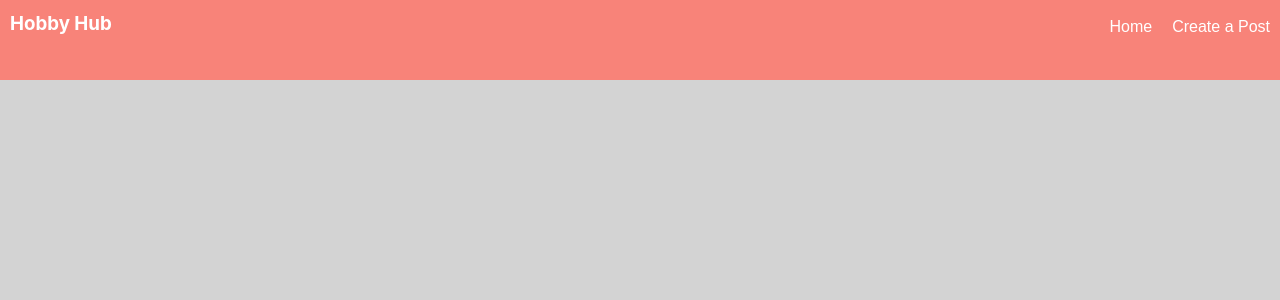
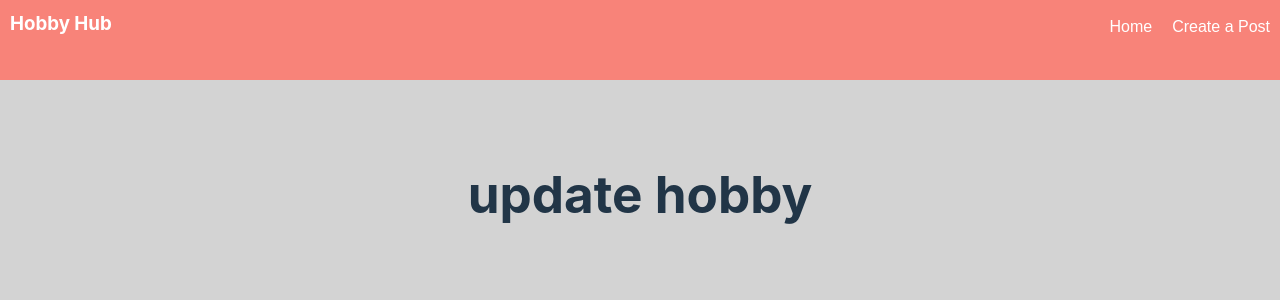
Before and after one commit to Boyce007/Hobbyhub, a React (Vite) app: page /hobby/1/update in a window 1280 px wide. Shown: the top 300 px of the page. Built offline with nearby package versions, Linux system fonts and the light colour scheme.

Commit message:
added new route to edit hobby

```diff
--- a/src/App.jsx
+++ b/src/App.jsx
@@ -22,7 +22,7 @@ function App() {
       element:<HobbyInfo/>
     },
     {
-      path:'update',
+      path:'/hobby/:id/update',
       element:<UpdateHobby/>
     }
 
--- a/src/pages/HobbyInfo.jsx
+++ b/src/pages/HobbyInfo.jsx
@@ -1,5 +1,5 @@
 import React from 'react'
-import { useParams } from 'react-router-dom'
+import { useParams,useNavigate } from 'react-router-dom'
 import { useState,useEffect } from 'react'
 import { getTimeSince } from '../client'
 import { supabase } from '../client'
@@ -8,6 +8,7 @@ import ThumbUpOffAltIcon from '@mui/icons-material/ThumbUpOffAlt';
 import CreateIcon from '@mui/icons-material/Create';
 const HobbyInfo = () => {
   const {id} = useParams();
+  const navigate = useNavigate();
   const [hobby,setHobby] = useState({})
   const [hobbyLikes, setHobbyLikes] = useState(0);
   const [postComments,setPostComments] = useState([]);
@@ -74,8 +75,10 @@ const HobbyInfo = () => {
   return (
     <div className='info-container'>
       <div style={{display:"flex",flexDirection:"column",alignItems:"flex-start",marginBottom:"0px",marginTop:"0px" }} >
-
+        <div style={{display:"flex"}}>
         <p>{getTimeSince(hobby.created_at)}</p>
+        <button style={{position:"relative",left: 525,backgroundColor:"#F88379"}} onClick={()=>navigate(`/hobby/${hobby.id}/update/`)}>Update Post</button>
+        </div>
         <h2 >{hobby.title}</h2>
         <p>{hobby.content}</p>
         <img src={hobby.image} alt="test image" />
--- a/src/pages/UpdateHobby.jsx
+++ b/src/pages/UpdateHobby.jsx
@@ -3,7 +3,7 @@ import React from 'react'
 const UpdateHobby = () => {
   return (
     <div>
-
+      <h1>update hobby</h1>
     </div>
   )
 }
```
